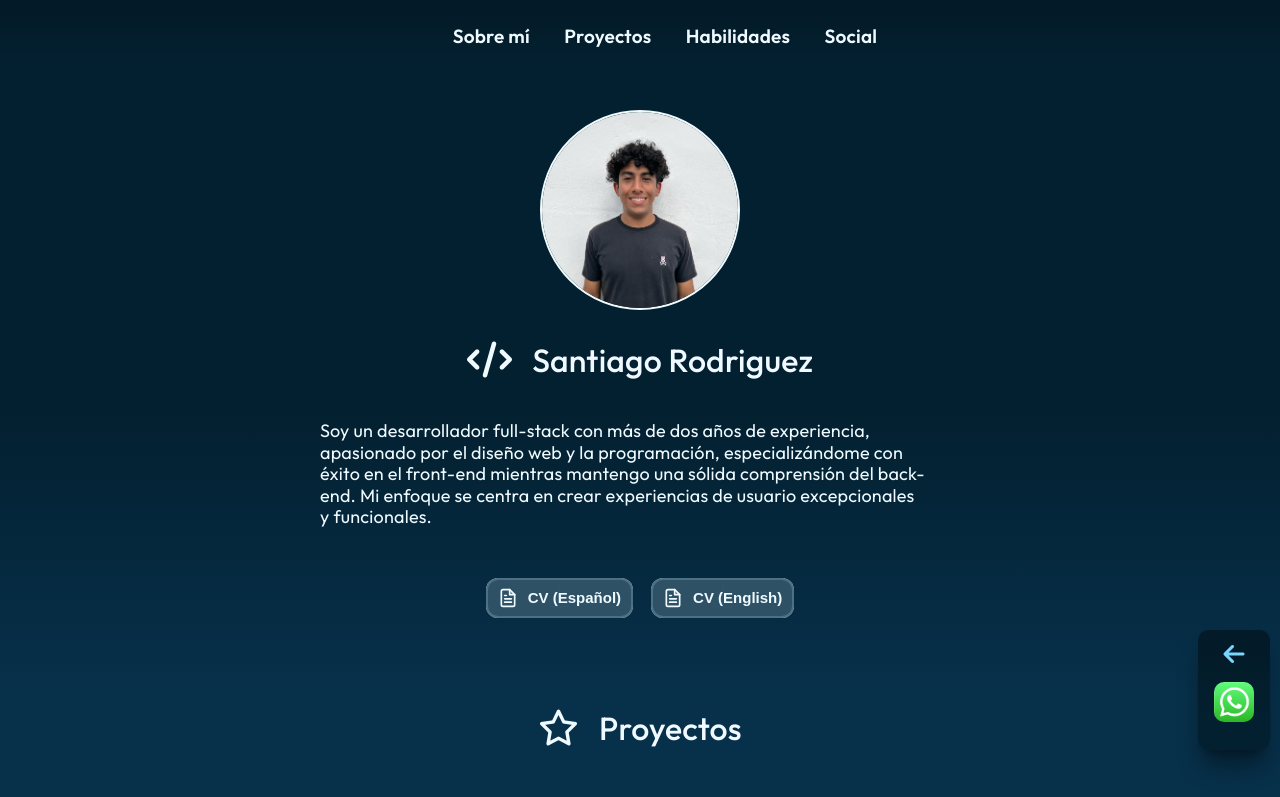
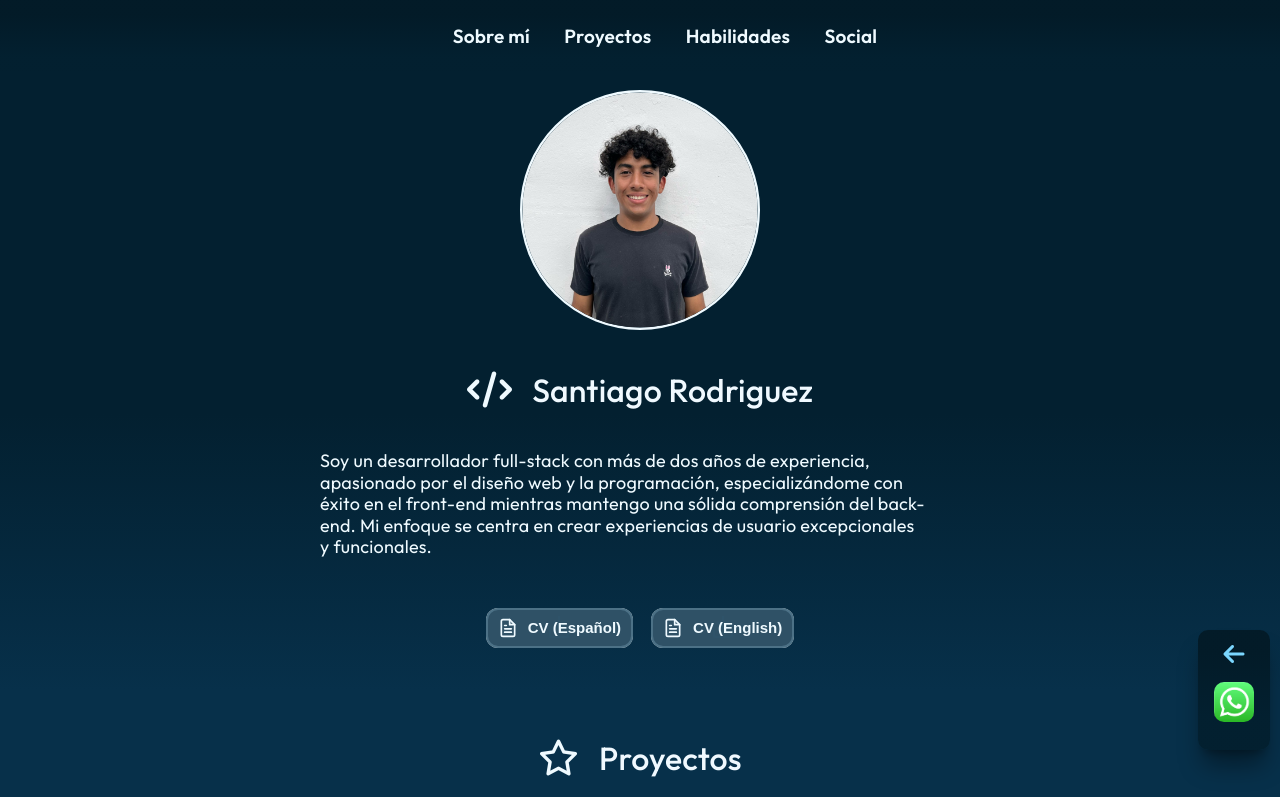
Before and after one commit to Iammtiago/my-web-portfolio, a website: page public/index.html in a window 1280 px wide. In both pictures the pointer is over the picture 640 px from the left and 210 px from the top of the page. Shown: the top 797 px of the page. Drawn offline with Linux system fonts and the light colour scheme; files whose address does not match are found by name.

Commit message:
mejore el hover de la foto de perfil

```diff
--- a/public/style.css
+++ b/public/style.css
@@ -423,13 +423,17 @@ i {
     border: 2px solid transparent;
 
     transition: transform 0.3s ease-in-out, width 0.3s ease-in-out,
-      height 0.3s ease-in-out, border 0.3s ease-in-out, filter 0.3s ease-in-out;
+      height 0.3s ease-in-out, border 0.3s ease-in-out, filter 0.3s ease-in-out, margin 0.3s ease-in-out;
     /* transition: transform 0.3s ease; */
 
     &:hover {
       border: 2px solid var(--matisse-10);
       /* border: 2px solid #ffffffb2; */
-      cursor: default;
+      cursor: pointer;
+      transform: scale(1.2);
+      margin-top: 20px;
+      margin-bottom: 60px;
+
     }
 
     &:active {
```
